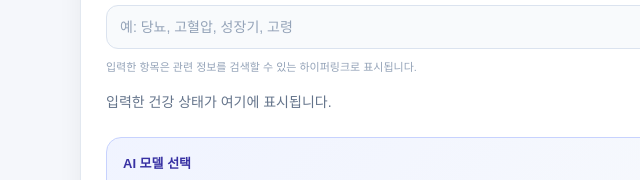
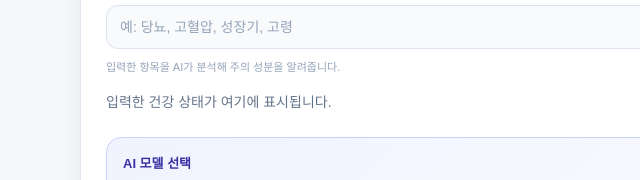
Before and after one commit to gux18/FiltEat, a website: page guide/guide.html in a window 1280 px wide. Shown: the part 547-727 px from the top of the page, 0-640 px from the left. Drawn offline with Linux system fonts and the light colour scheme.

Commit message:
Update guide.html

```diff
--- a/guide/guide.html
+++ b/guide/guide.html
@@ -106,7 +106,7 @@
             </div>
 
             <p class="guide-input-help">
-              입력한 항목은 관련 정보를 검색할 수 있는 하이퍼링크로 표시됩니다.
+              입력한 항목을 AI가 분석해 주의 성분을 알려줍니다.
             </p>
 
             <div
```
